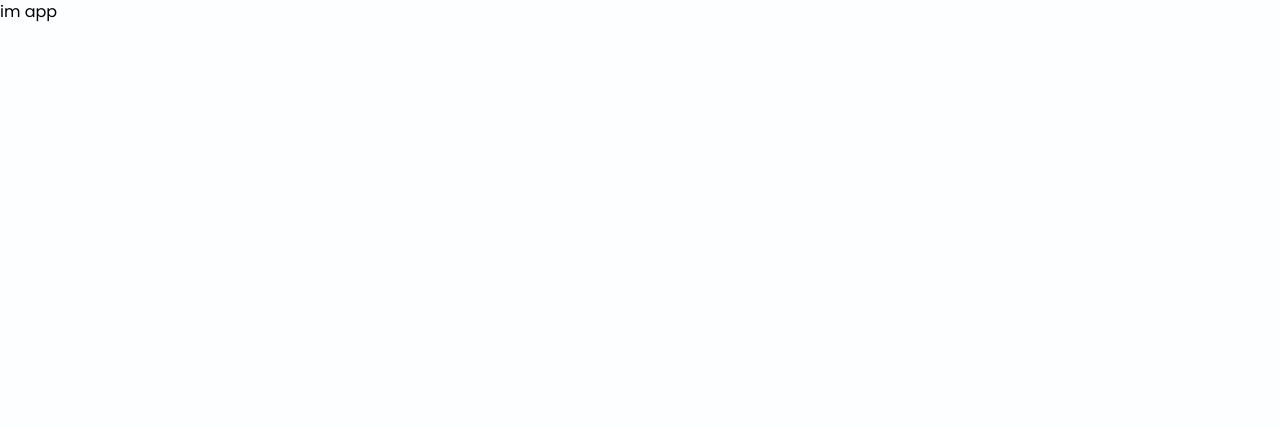
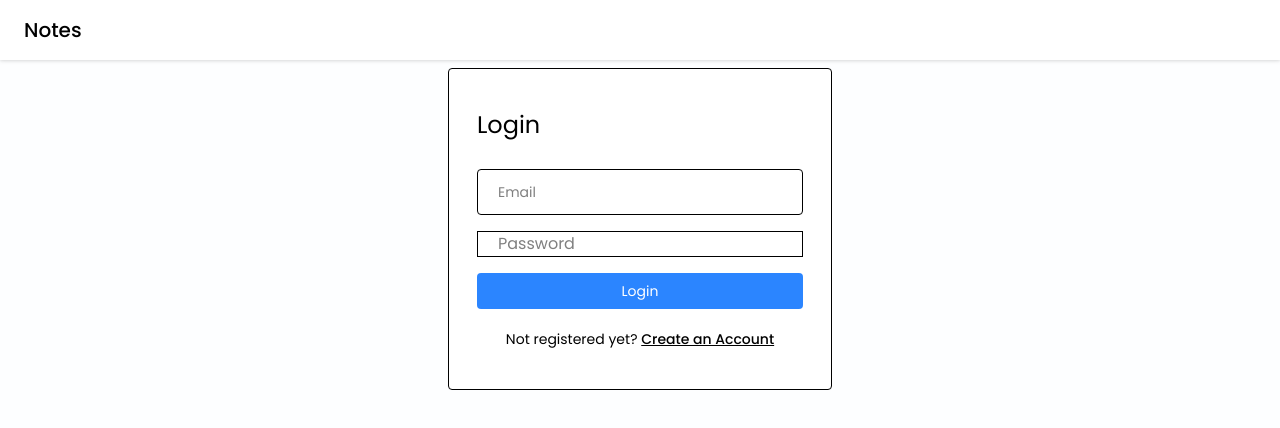
Before and after one commit to limiajayi/Notes-App, a React (Vite) app in the folder frontend/notes-app/: page /login in a window 1280 px wide. Before the commit this address had no page. Shown: the top 428 px of the page. Built offline with nearby package versions, Linux system fonts and the light colour scheme.

Commit message:
Added some styling and a password input.

```diff
--- a/frontend/notes-app/src/App.jsx
+++ b/frontend/notes-app/src/App.jsx
@@ -1,11 +1,15 @@
 import React from "react";
 import Home from "./pages/Home/Home";
+import Login from "./pages/Login/Login"
+import SignUp from "./pages/SignUp/SignUp"
 import {BrowserRouter as Router, Routes, Route } from 'react-router-dom'
 
 const routes = (
   <Router>
     <Routes>
       <Route path="/dashboard" exact element={<Home />} />
+      <Route path="/login" exact element={<Login />} />
+      <Route path="/signup" exact element={<SignUp />} />
     </Routes>
   </Router>
 );
@@ -13,7 +17,6 @@ const routes = (
 const App = () => {
     return (
       <div>
-        im app
         {routes}
       </div>
     )
--- /dev/null
+++ b/frontend/notes-app/src/components/Input/PasswordInput.jsx
@@ -0,0 +1,14 @@
+import React from "react";
+
+const PasswordInput = ({ value, onChange, placeholder }) => {
+
+
+
+    return (
+    <div className="flex items-center bg-transparent border-[1.5px] px-5 roundede mb-3">
+        <input type="text" value={value} onChange={onChange} placeholder={placeholder} />
+    </div>
+    )
+}
+
+export default PasswordInput
--- /dev/null
+++ b/frontend/notes-app/src/components/Navbar/Navbar.jsx
@@ -0,0 +1,11 @@
+import React from "react";
+
+const Navbar = () => {
+    return (
+        <div className="bg-white flex items-center justify-between px-6 py-2 drop-shadow">
+            <h2 className="text-xl font-medium text-black py-2">Notes</h2>
+        </div>
+    )
+}
+
+export default Navbar
--- a/frontend/notes-app/src/index.css
+++ b/frontend/notes-app/src/index.css
@@ -1,5 +1,10 @@
 @import url('https://fonts.googleapis.com/css2?family=Poppins:ital,wght@0,100;0,200;0,300;0,400;0,500;0,600;0,700;0,800;0,900;1,100;1,200;1,300;1,400;1,500;1,600;1,700;1,800;1,900&display=swap');
 @import "tailwindcss";
+
+@theme {
+    --color-blue-300: oklch(0.6311 0.1999 257.69);
+    --color-orange-300: oklch(0.7227 0.1536 51.96);
+}
 
 @layer base {
     html {
@@ -13,5 +18,11 @@
 }
 
 @layer components {
+    .input-box {
+        @apply w-full text-sm bg-transparent border-[1.5px] px-5 py-3 rounded mb-4 outline-none;
+    }
 
+    .btn-primary {
+        @apply w-full text-sm bg-blue-300 text-white p-2 rounded my-1 hover:bg-blue-600
+    }
 }
--- a/frontend/notes-app/src/pages/Login/Login.jsx
+++ b/frontend/notes-app/src/pages/Login/Login.jsx
@@ -1,7 +1,39 @@
 import React from "react";
+import Navbar from "../../components/Navbar/Navbar";
+import { Link } from "react-router-dom";
+import PasswordInput from "../../components/Input/PasswordInput";
 
 const Login = () => {
-    return <div>Login</div>
+    return (<>
+    <Navbar />
+
+    <div className="flex items-center justify-center mt-2">
+
+        <div className="w-96 border rounded bg-white px-7 py-10">
+            <form onSubmit={() => {}}>
+                <h4 className="text-2xl mb-7">
+                    Login
+                </h4>
+
+                <input type="text" placeholder="Email" className="input-box"/>
+
+                <PasswordInput placeholder={"Password"} />
+                <button type="submit" className="btn-primary">
+                    Login
+                </button>
+
+                <p className="text-sm text-center mt-4">
+                    Not registered yet?{" "}
+
+                    <Link to="/signup" className="font-medium text-primary underline">
+                        Create an Account
+                    </Link>
+                </p>
+            </form>
+        </div>
+
+    </div>
+    </>)
 }
 
 export default Login
```
